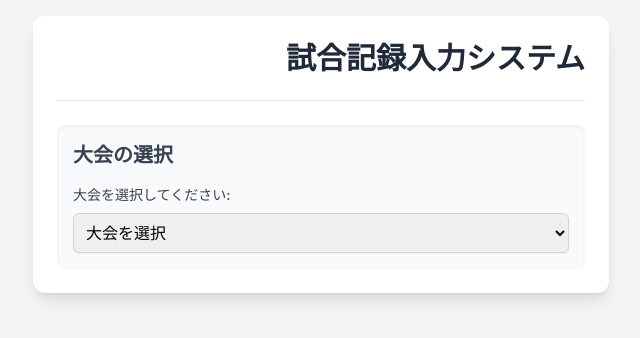
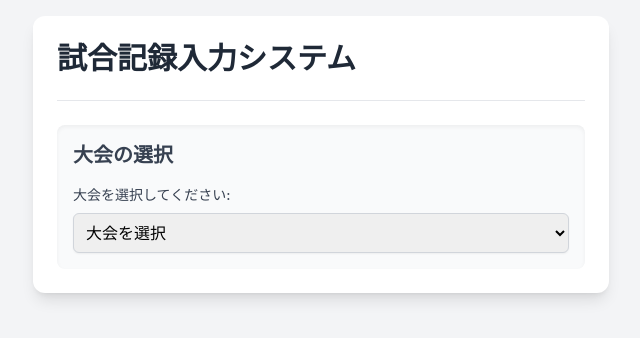
Before and after one commit to tokyohsjudo-hub/test_tournament, a plain HTML site: page match_record.html in a window 1280 px wide. Shown: the whole page, without its empty margins (319-959 px from the left). Drawn offline with nearby package versions, Linux system fonts and the light colour scheme; no server answers.

Commit message:
Update match_record.html

```diff
--- a/match_record.html
+++ b/match_record.html
@@ -11,7 +11,7 @@
 </head>
 <body class="bg-gray-100 p-4">
     <div id="recordScreen" class="max-w-xl mx-auto bg-white rounded-xl shadow-lg p-6 space-y-6">
-        <div class="flex items-center justify-end">
+        <div class="flex items-center justify-between">
             <h1 class="text-3xl font-bold text-gray-800">試合記録入力システム</h1>
         </div>
         <div id="userIdDisplay" class="text-sm text-gray-500 text-center"></div>
@@ -93,7 +93,7 @@
     <script type="module">
         import { initializeApp } from "https://www.gstatic.com/firebasejs/11.6.1/firebase-app.js";
         import { getAuth, signInAnonymously, signInWithCustomToken, onAuthStateChanged } from "https://www.gstatic.com/firebasejs/11.6.1/firebase-auth.js";
-        import { getFirestore, collection, doc, addDoc, getDoc, serverTimestamp, onSnapshot, query, where, getDocs, updateDoc } from "https://www.gstatic.com/firebasejs/11.6.1/firebase-firestore.js";
+        import { getFirestore, collection, doc, addDoc, getDoc, serverTimestamp, onSnapshot, query, where, getDocs, updateDoc, setDoc } from "https://www.gstatic.com/firebasejs/11.6.1/firebase-firestore.js";
         import { setLogLevel } from "https://www.gstatic.com/firebasejs/11.6.1/firebase-firestore.js";
 
         setLogLevel('debug');
```
